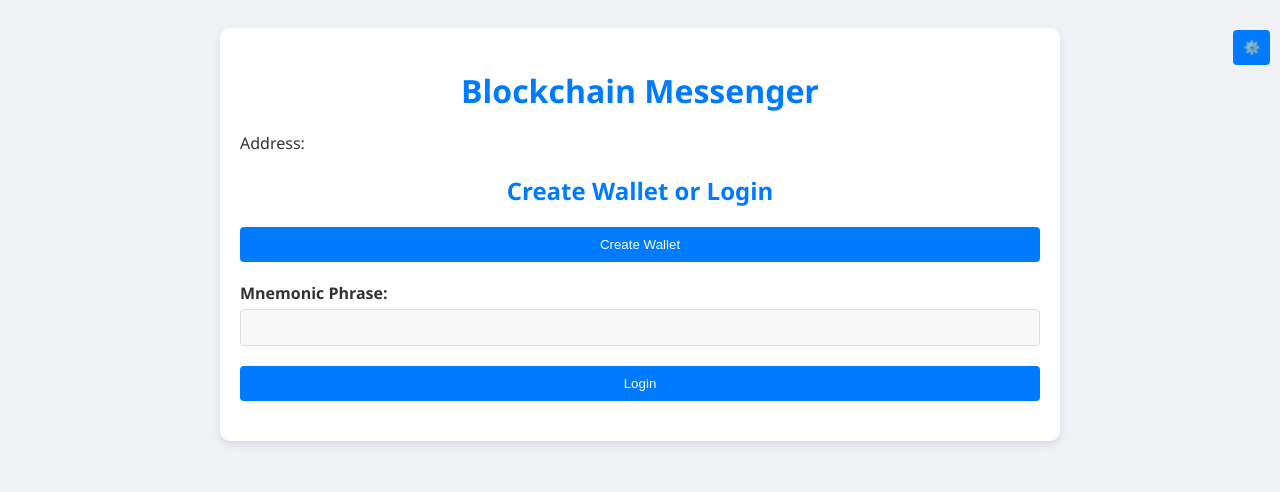
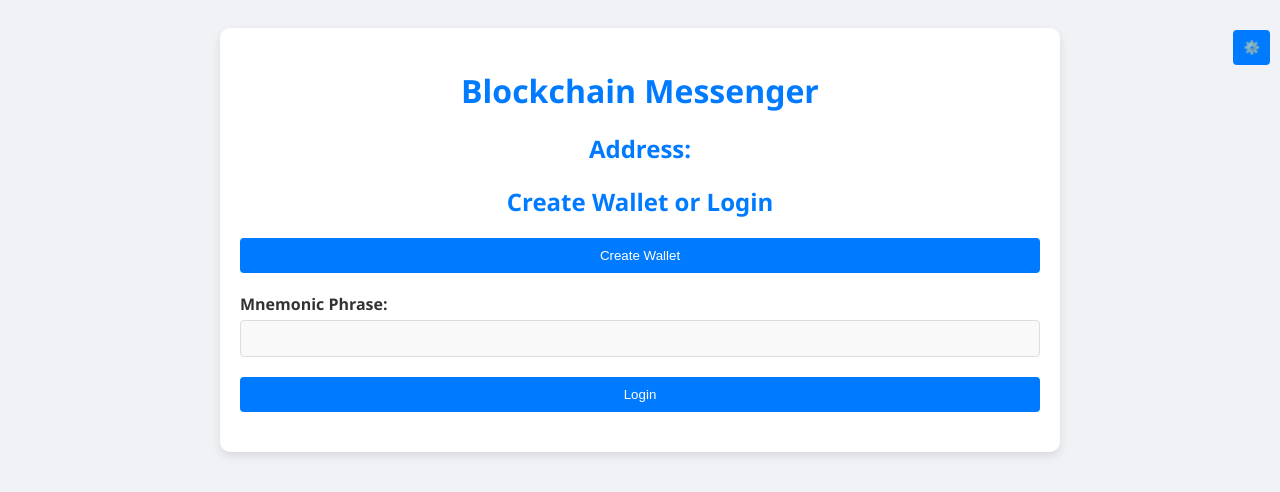
Before and after one commit to Jasst/BiChat.github.io, a Flask app: page / in a window 1280 px wide. Shown: the top 492 px of the page. Run offline with Flask 2, Linux system fonts and the light colour scheme.

Commit message:
Update index.html

```diff
--- a/templates/index.html
+++ b/templates/index.html
@@ -23,7 +23,7 @@
         <div id="wallet-info"> </div>
 
         <div id="mnemonic-display">
-            <span data-translate="address_label">Address:</span>
+            <h2 id = data-translate="address_label">Address:</h2>
         </div> <!-- Новый контейнер для отображения мнемонической фразы -->
 
         <div id="wallet-section">
```
